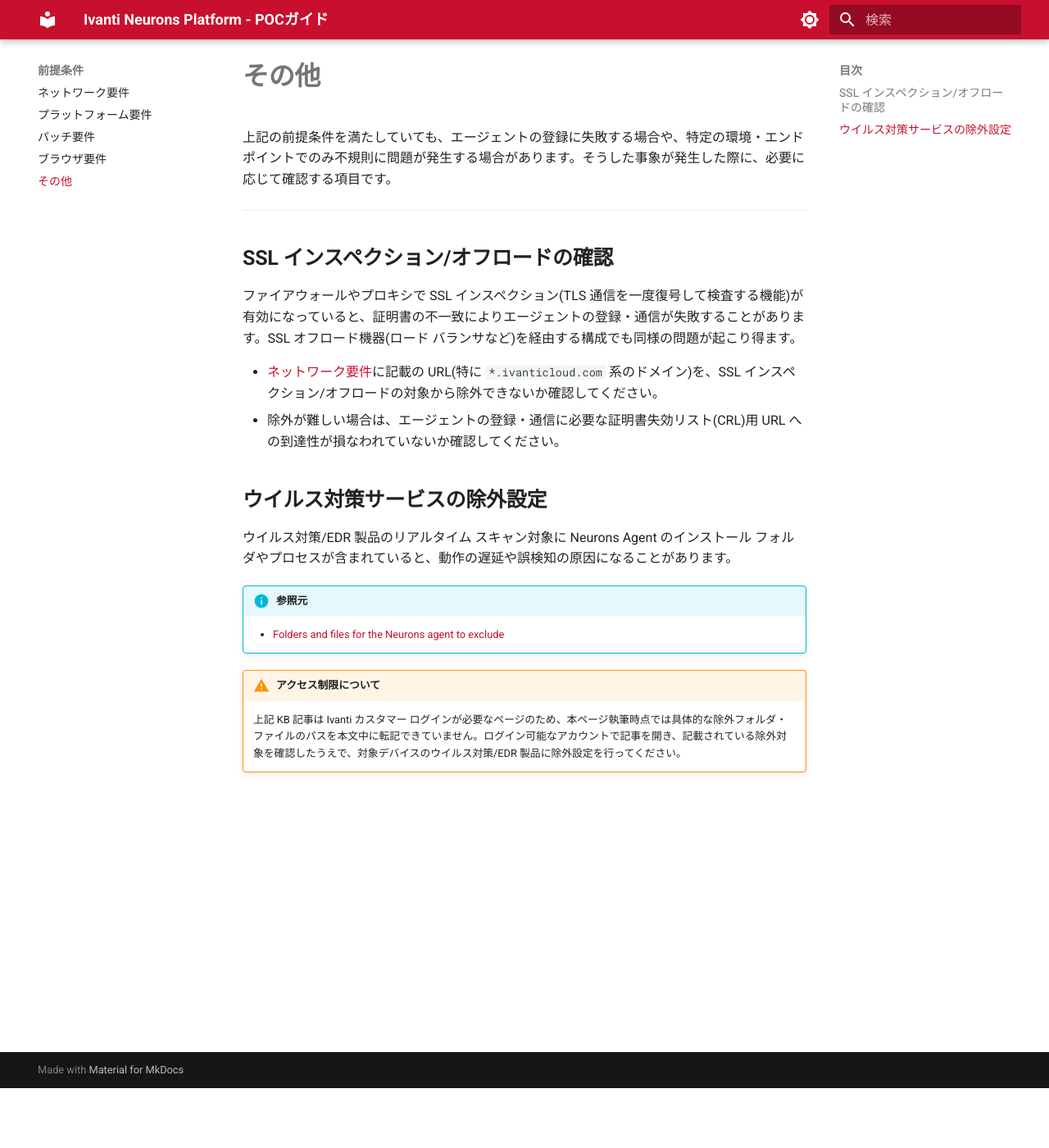
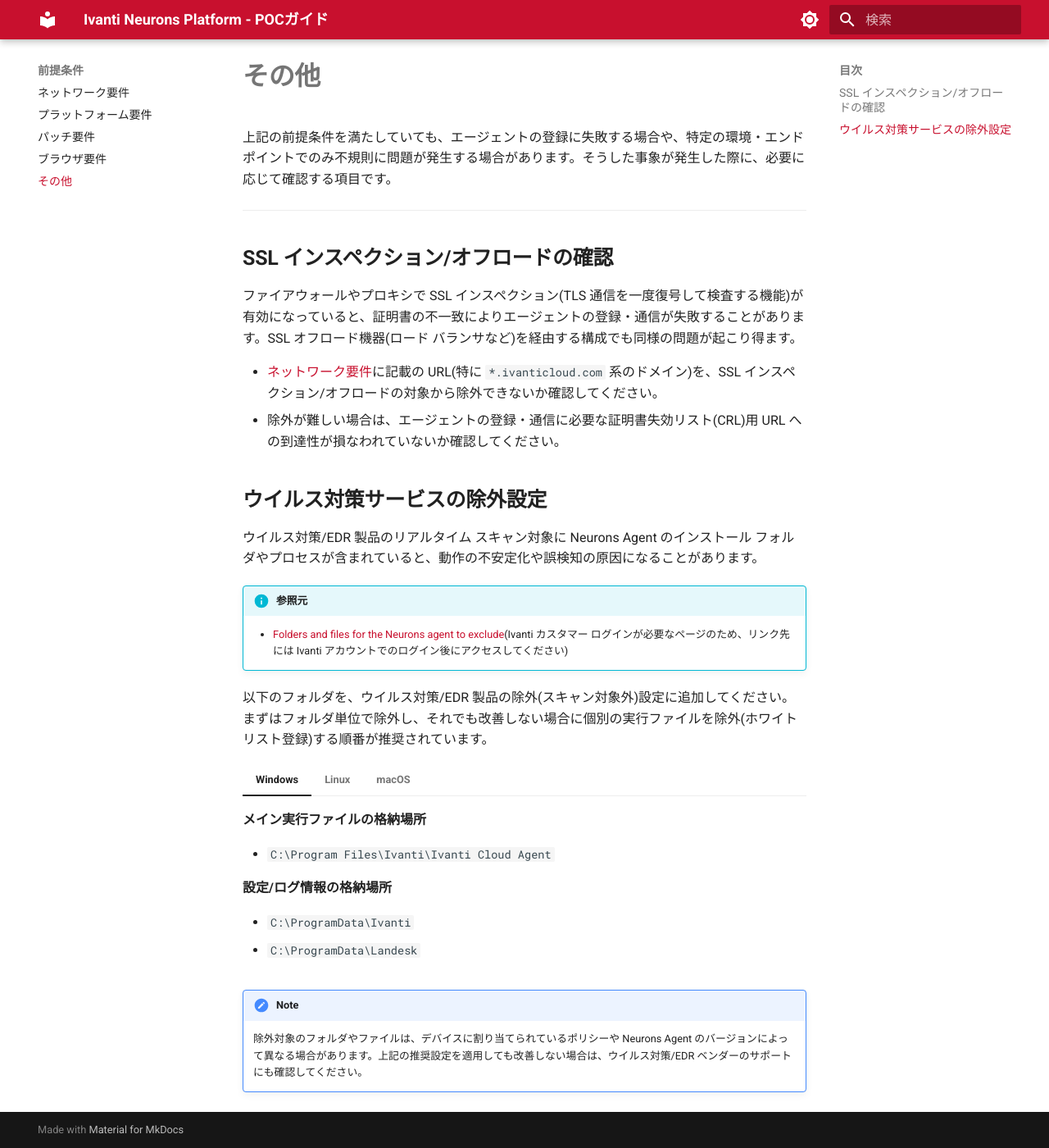
Before and after one commit to ivanti-jpse/neurons-poc-guide, an MkDocs documentation site: the page built from docs/prerequisites/other-requirements.md, in a window 1280 px wide and 1400 px high, scrolled down 73 px. Shown: the whole window at 82% size. Built offline with MkDocs 1.6.1 and Material for MkDocs 9.7.7, drawn with Linux system fonts in a browser that asks for light colours.

Commit message:
その他: ウイルス対策除外対象フォルダをOS別に追記(ユーザー提供のKBスクリーンショットに基づく)

```diff
--- a/docs/prerequisites/other-requirements.md
+++ b/docs/prerequisites/other-requirements.md
@@ -13,10 +13,35 @@
 
 ## ウイルス対策サービスの除外設定
 
-ウイルス対策/EDR 製品のリアルタイム スキャン対象に Neurons Agent のインストール フォルダやプロセスが含まれていると、動作の遅延や誤検知の原因になることがあります。
+ウイルス対策/EDR 製品のリアルタイム スキャン対象に Neurons Agent のインストール フォルダやプロセスが含まれていると、動作の不安定化や誤検知の原因になることがあります。
 
 !!! info "参照元"
-    - [Folders and files for the Neurons agent to exclude](https://hub.ivanti.com/s/article/Folders-and-files-for-the-Neurons-agent-to-exlude)
+    - [Folders and files for the Neurons agent to exclude](https://hub.ivanti.com/s/article/Folders-and-files-for-the-Neurons-agent-to-exlude)(Ivanti カスタマー ログインが必要なページのため、リンク先には Ivanti アカウントでのログイン後にアクセスしてください)
 
-!!! warning "アクセス制限について"
-    上記 KB 記事は Ivanti カスタマー ログインが必要なページのため、本ページ執筆時点では具体的な除外フォルダ・ファイルのパスを本文中に転記できていません。ログイン可能なアカウントで記事を開き、記載されている除外対象を確認したうえで、対象デバイスのウイルス対策/EDR 製品に除外設定を行ってください。
+以下のフォルダを、ウイルス対策/EDR 製品の除外(スキャン対象外)設定に追加してください。まずはフォルダ単位で除外し、それでも改善しない場合に個別の実行ファイルを除外(ホワイトリスト登録)する順番が推奨されています。
+
+=== "Windows"
+
+    **メイン実行ファイルの格納場所**
+
+    - `C:\Program Files\Ivanti\Ivanti Cloud Agent`
+
+    **設定/ログ情報の格納場所**
+
+    - `C:\ProgramData\Ivanti`
+    - `C:\ProgramData\Landesk`
+
+=== "Linux"
+
+    **実行ファイル/設定/ログ情報の格納場所**
+
+    - `/opt/ivanti/cloudagent`
+
+=== "macOS"
+
+    **実行ファイル/設定/ログ情報の格納場所**
+
+    - `/usr/local/com.ivanti.cloud.agent/IvantiAgent/`
+
+!!! note
+    除外対象のフォルダやファイルは、デバイスに割り当てられているポリシーや Neurons Agent のバージョンによって異なる場合があります。上記の推奨設定を適用しても改善しない場合は、ウイルス対策/EDR ベンダーのサポートにも確認してください。
```
